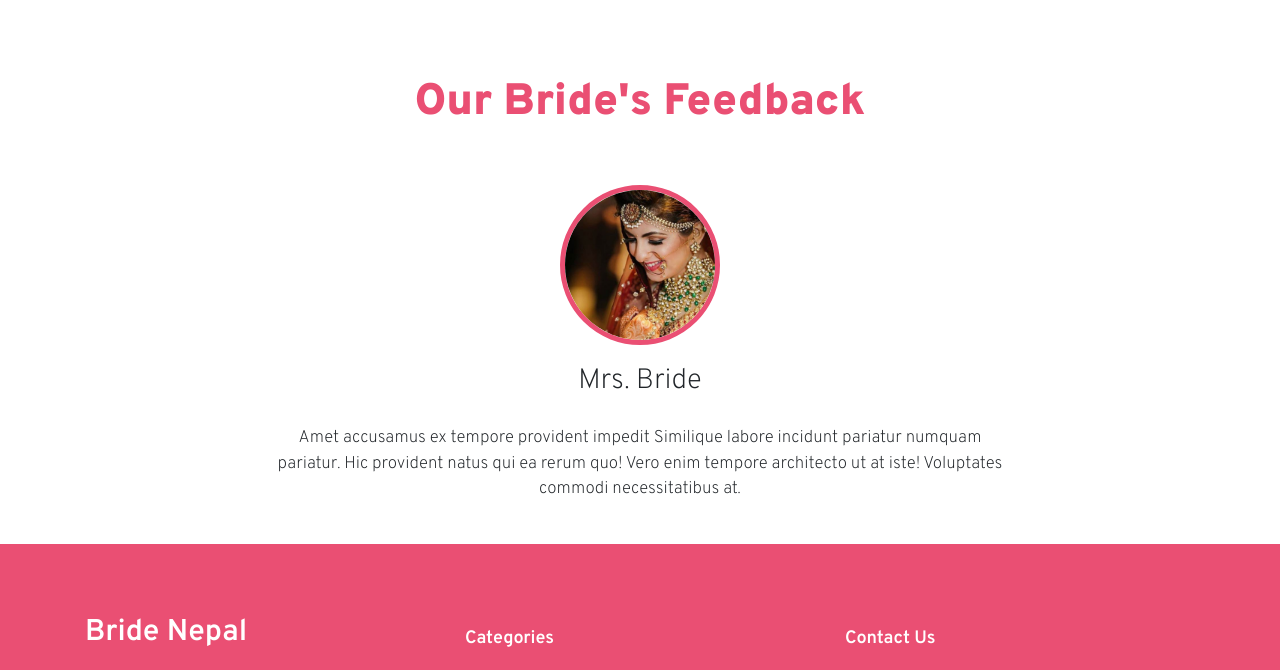
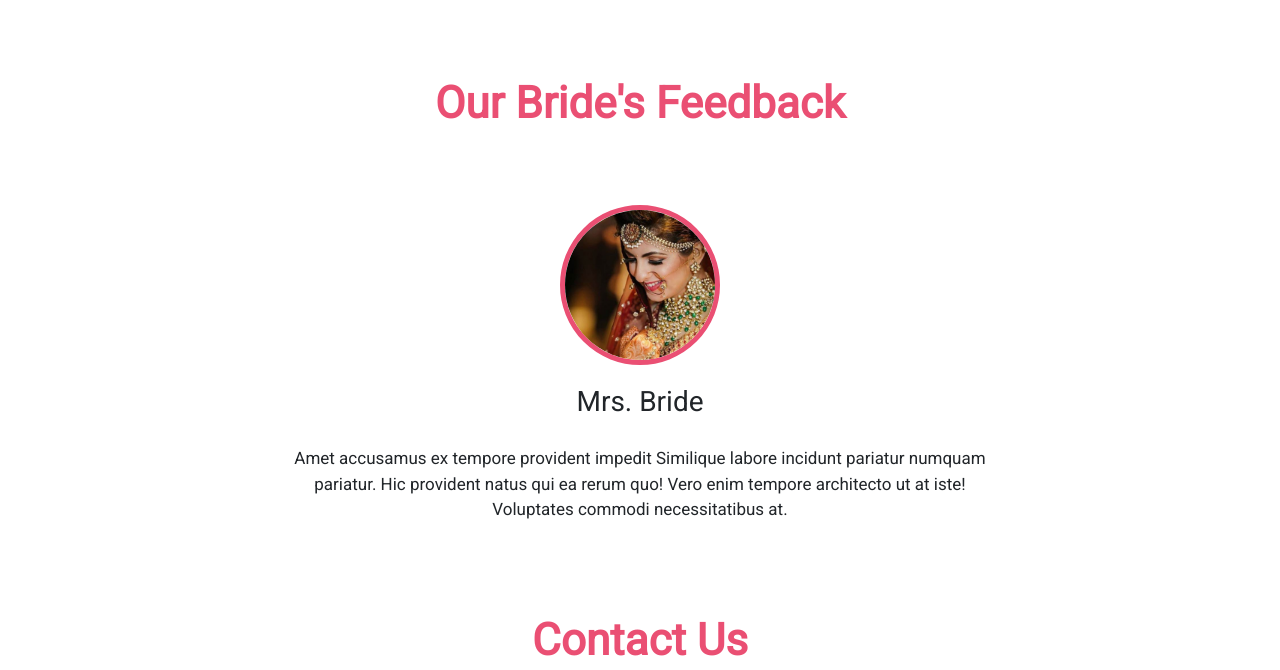
Before and after one commit to MuskanBartaula/bride, a plain HTML site: page index.html in a window 1280 px wide. Shown: the part 1211-1881 px from the top of the page. Drawn offline with nearby package versions, Linux system fonts and the light colour scheme.

Commit message:
Contact us div added

```diff
--- a/assets/css/style.css
+++ b/assets/css/style.css
@@ -1,5 +1,6 @@
 body {
-	font-family: 'Overpass', sans-serif;
+	/* font-family: 'Overpass', sans-serif; */
+	font-family: 'Roboto', sans-serif;
 	font-weight: 200;
 	font-size: 18px;
 }
@@ -66,6 +67,7 @@ a:hover, a:active{
 
 .content-title {
 	margin: 30px 0;
+	text-align: center;
 	/* border-bottom: 6px solid #ea4f73; */
 }
 
@@ -114,13 +116,11 @@ ul .service-item {
 }
 .bride-feedback-container {
 	width: 70%;
-	margin: 0 auto;
+	margin: 50px auto;
 	padding: 25px;
 	text-align: center;
 }
-.bride-image-feedback {
-	/* text-align: center; */
-}
+
 .bride-image-feedback img {
 	border: 5px solid #ea4f73;
 	border-radius: 50%;
--- a/index.html
+++ b/index.html
@@ -10,6 +10,7 @@
 	<!-- Google Font -->
 	<link rel="preconnect" href="https://fonts.gstatic.com">
 	<link href="https://fonts.googleapis.com/css2?family=Overpass:wght@200;600;800;900&display=swap" rel="stylesheet">
+	<link href="https://fonts.googleapis.com/css2?family=Roboto&display=swap" rel="stylesheet">
 	<!-- ./Google Font -->
 	<link rel="stylesheet" href="./assets/css/style.css">
 </head>
@@ -99,7 +100,7 @@
 <div class="container">
 	<div class="services">
 		<!-- Content title -->
-		<div class="content-title text-center">
+		<div class="content-title">
 			<h2>Services We Offer</h2>
 		</div>
 		<!-- ./Content -->
@@ -141,7 +142,7 @@
 
 	<!-- Feedback -->
 	<div class="feedback">
-		<div class="content-title text-center">
+		<div class="content-title">
 			<h2>Our Bride's Feedback</h2>
 		</div>
 		<div class="bride-feedback-container">
@@ -159,6 +160,12 @@
 		</div>
 	</div>
 	<!-- ./Feedback -->
+
+	<div class="contact-us">
+		<div class="content-title">
+			<h2>Contact Us</h2>
+		</div>
+	</div>
 
 </div>
 <!-- ./Container -->
```
